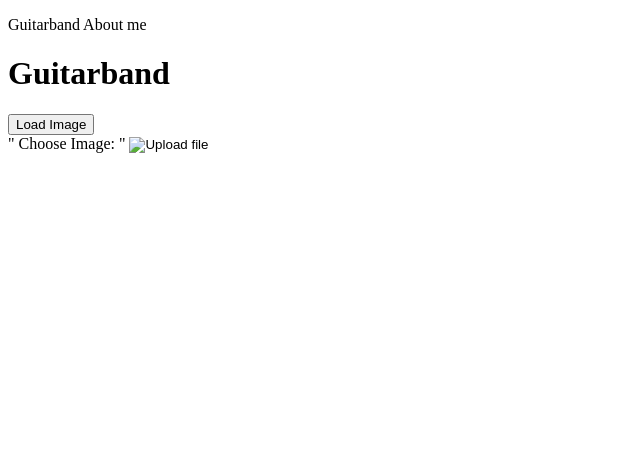
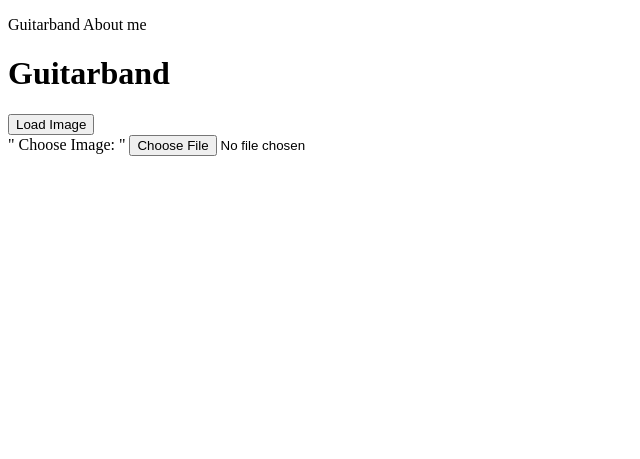
Before and after one commit to Guitarband/image_filtering, a plain HTML site: page index.html in a window 1280 px wide. Shown: the whole page, without its empty margins (0-640 px from the left). Drawn offline with Linux system fonts and the light colour scheme.

Commit message:
Update index.html

```diff
--- a/index.html
+++ b/index.html
@@ -17,7 +17,7 @@
 		<div class="uploadedImage">
 			<form enctype="multipart/form-data" action="uploadfile.php" method="POST">
 			" Choose Image: "
-				<input name="uploadImage" type="image" value="Upload file">
+				<input name="userfile" type="file" value="Upload file">
 			</form>
 		</div>
 
```
